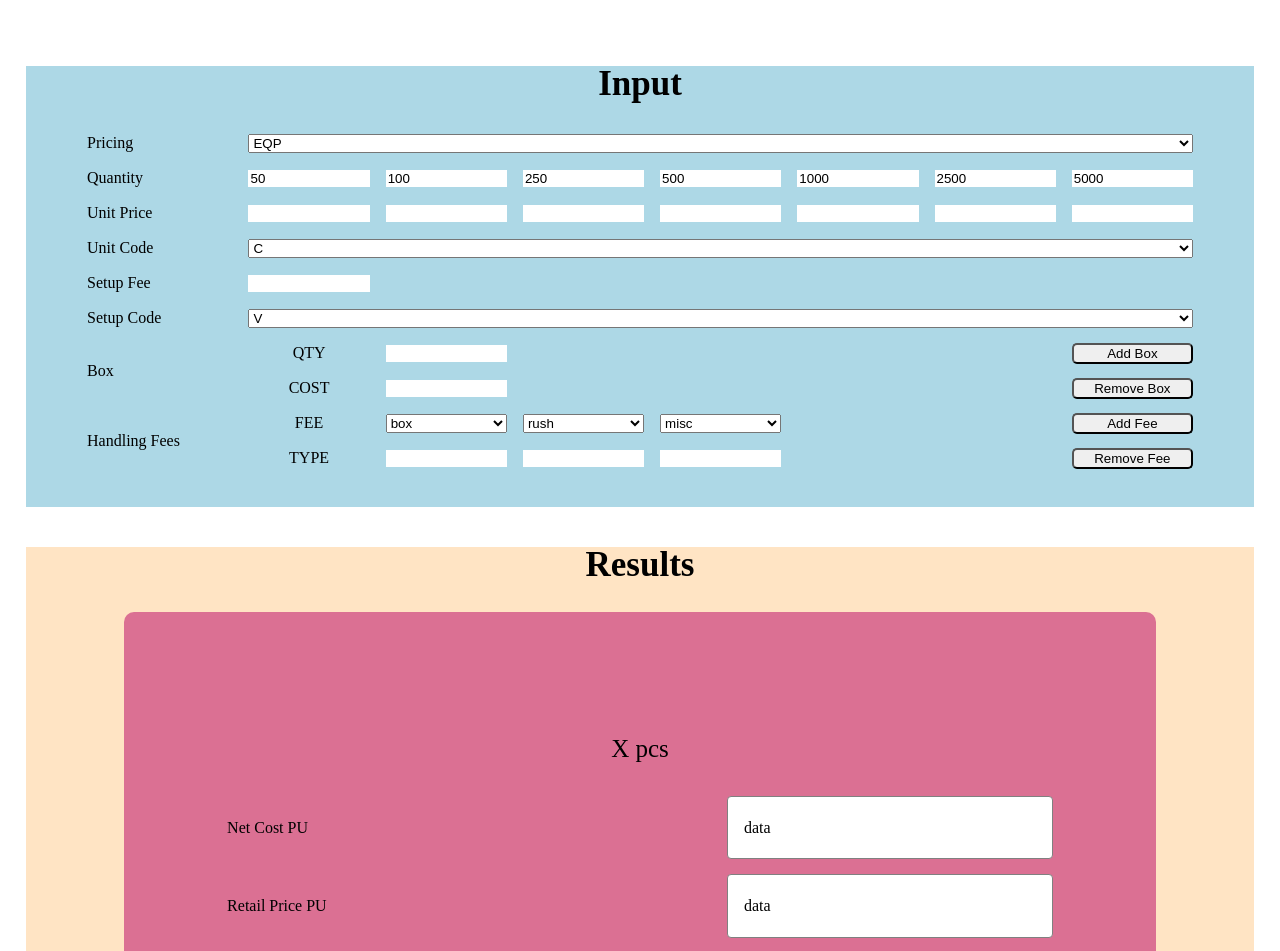
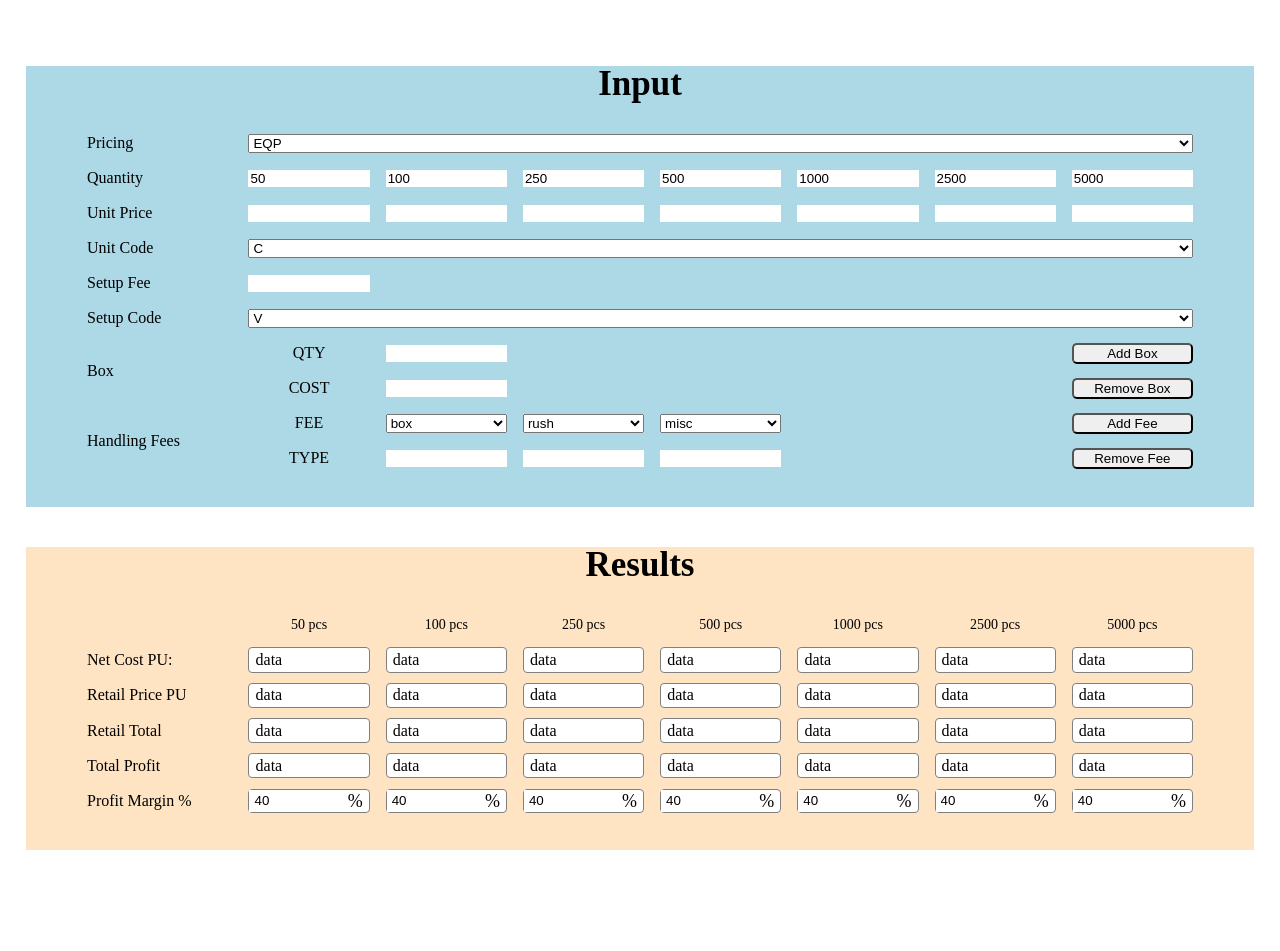
Before and after one commit to webdev-dave/bizzbuzz-custom-calculator, a React (Create React App) app: page / in a window 1280 px wide. Shown: the top 951 px of the page. After the commit the page ends 876 px from the top, so only its background shows below. Built offline with nearby package versions, Linux system fonts and the light colour scheme.

Commit message:
restructure results section

```diff
--- a/public/index.html
+++ b/public/index.html
@@ -13,7 +13,7 @@
 
     <link rel="manifest" href="%PUBLIC_URL%/manifest.json" />
 
-    <title>React App</title>
+    <title>BizzBuzz Calculator</title>
   </head>
   <body>
 
--- a/src/assets/helpers/helperArrays.js
+++ b/src/assets/helpers/helperArrays.js
@@ -19,3 +19,5 @@ export const codes = [
     "W",
     "Z",
   ];
+
+ export const columnsArr = ["", "", "", "", "", "", ""];
--- a/src/assets/styles/app.css
+++ b/src/assets/styles/app.css
@@ -57,10 +57,10 @@ body {
   padding: 0 5% 3% 5%;
 }
 
-#output-container {
+#results-container {
   background-color: bisque;
   grid-column: 3/4;
-  padding: 0 8% 3% 8%;
+  padding: 0 5% 3% 5%;
 }
 
 /* ---------------------------------------- input form grid ------------------------------------------------------- */
@@ -155,7 +155,7 @@ body {
   display: flex;
 }
 
-.qty-sets input[type="checkbox"] {
+/* .qty-sets input[type="checkbox"] {
   width: 13px;
   height: 13px;
   margin-right: 7.5px;
@@ -165,7 +165,7 @@ body {
   -webkit-transform: scale(1.6);
   -o-transform: scale(1.6);
   transform: scale(1.6);
-}
+} */
 
 /* ---------------------------------------------------------------------------------  Unit Price */
 
@@ -240,34 +240,82 @@ body {
 
 /* ------------------------------------- output--------------------- */
 
-#output-grid {
-  background-color: palevioletred;
+#results-grid {
   display: grid;
-  grid-template-columns: minmax(45px, 1.5fr) minmax(35px, 1fr);
-  grid-auto-rows: minmax(35px, auto);
-  grid-gap: 15px 10px;
-  justify-items: start;
-  padding: 10%;
-  border-radius: 10px;
+  grid-gap: 1rem 1.6rem;
+  grid-template-columns: minmax(30px, 1.2fr) repeat(7, minmax(40px, 1fr));
+  grid-auto-rows: minmax(25px, auto);
+  align-items: center;
+  justify-items: stretch;
+
 }
 
-#output-grid h3 {
-  grid-column: 1 / span 2;
-  place-self: center;
+h5.pcs-head {
+  font-size: 1.4rem;
+  justify-self: center;
 }
 
-.output-head {
+h6.result-head {
+  font-size: 1.6rem;
+  grid-column: 1 / span 1;
   align-self: center;
 }
 
-.output-data {
+
+
+.result-data {
   background-color: white;
   width: 100%;
-  padding: 7% 5%;
+  padding: 3% 5%;
   border: 1px solid gray;
   border-radius: 4px;
 }
 
-#output-grid input {
+
+/* ------------------------------------- Profit Margin --------------------- */
+
+
+.profit-margin {
+  padding: 0;
+  display: flex;
+  align-items: center;
+}
+
+/* get rid of default number step btns */
+.profit-margin input[type=number]::-webkit-inner-spin-button,
+input[type=number]::-webkit-outer-spin-button {
+	-webkit-appearance: none;
+}
+
+.profit-margin input:focus {
+
+
+}
+
+
+/* .profit-margin.selected {
+  border: 2px solid black;
+} */
+
+
+.profit-margin input {
   min-height: 98%;
+  width: 85%;
+  padding: 3% 0;
+  padding-left: 5px;
+
 }
+
+.profit-margin {
+  padding: 0;
+  display: flex;
+  align-items: center;
+}
+
+
+
+.profit-margin .percentage-symbol {
+  font-size: 1.8rem;
+  padding: 0 6px;
+
+}
--- a/src/components/input/HandlingType.js
+++ b/src/components/input/HandlingType.js
@@ -1,11 +1,12 @@
 import { useState } from "react";
 
-const HandlingType = ({defaultType}) => {
+const HandlingType = ({defaultType, id}) => {
   const types = ["box", "rush", "misc"];
   const [type, setType] = useState(types[defaultType]);
   return (
     <select
       className="handling-fees-selector"
+      id={id}
       value={type}
       onChange={(e) => setType(e.target.value)}
     >
--- a/src/components/input/Input.js
+++ b/src/components/input/Input.js
@@ -6,10 +6,11 @@ import SetupFee from "./SetupFee";
 import SetupCode from "./SetupCode";
 import HandlingType from "./HandlingType";
 import { useState } from "react";
+import { columnsArr } from "../../assets/helpers/helperArrays";
 
 const Input = () => {
   const quantities = [50, 100, 250, 500, 1000, 2500, 5000];
-  const columnsArr = ["", "", "", "", "", "", ""];
+
   const [boxAmount, setBoxAmount] = useState(1);
   const [handlingAmount, setHandlingAmount] = useState(3);
 
@@ -24,13 +25,13 @@ const Input = () => {
         {/* QTY */}
         <p className="qty input-head">Quantity</p>
         {quantities.map((qty, i) => {
-          return <Quantity qty={qty} id={`qty-${i}`} key={`qty-${i}`} />;
+          return <Quantity qty={qty} id={"qty-input"+(i+1)} key={"qty-input"+(i+1)} />;
         })}
 
         {/* unit price */}
         <p className="unit-price input-head">Unit Price</p>
         {columnsArr.map((col, i) => {
-          return <UnitPrice key={`unit-price-${i}`} />;
+          return <UnitPrice key={"unit-price" + (i+1)} id={"unit-price" + (i+1)} />;
         })}
 
         {/* Unit Code */}
@@ -51,13 +52,13 @@ const Input = () => {
         <p className="box-qty">QTY</p>
         {Array.from(Array(boxAmount)).map((box, i) => {
           return (
-            <input className="box-qty" type="number" key={"box-qty-" + i} />
+            <input className="box-qty" id={"box-qty-" + (i+1)} type="number" key={"box-qty-" + (i+1)} />
           );
         })}
         <p className="box-cost">COST</p>
         {Array.from(Array(boxAmount)).map((box, i) => {
           return (
-            <input className="box-cost" type="number" key={"box-cost-" + i} />
+            <input className="box-cost" id={"box-cost-" + (i+1)} type="number" key={"box-cost-" + (i+1)} />
           );
         })}
         <button
@@ -87,8 +88,8 @@ const Input = () => {
           return (
             <HandlingType
               defaultType={i}
-              id={"handling-type-" + i}
-              key={"handling-type-" + i}
+              id={"handling-type-" +(i+1)}
+              key={"handling-type-" + (i+1)}
             />
           );
         })}
@@ -97,8 +98,8 @@ const Input = () => {
             <input
               className="handling-fees-input"
               type="text"
-              id={"handling-fee-" + i}
-              key={"handling-fee-" + i}
+              id={"handling-fee-" + (i+1)}
+              key={"handling-fee-" + (i+1)}
             />
           );
         })}
--- a/src/components/input/UnitPrice.js
+++ b/src/components/input/UnitPrice.js
@@ -1,11 +1,11 @@
 import { useState } from "react";
 
-const UnitPrice = () => {
+const UnitPrice = ({id}) => {
   const [currentPrice, setCurrentPrice] = useState("");
   return (
-    <div className="unit-price">
+    <div className="unit-price" id={id}>
       <label htmlFor="unit-price-1"></label>
-      <input type="number" id="unit-price-1" className="qty-input" value={currentPrice} onChange={(e)=>setCurrentPrice(e.target.value)} />
+      <input type="number" id="unit-price-1" className="unit-price" value={currentPrice} onChange={(e)=>setCurrentPrice(e.target.value)} />
     </div>
   );
 };
--- /dev/null
+++ b/src/components/results/ProfitMargin.js
@@ -0,0 +1,30 @@
+import { useState } from "react";
+
+const ProfitMargin = ({ id }) => {
+  const [currentMargin, setCurrentMargin] = useState(40);
+  const [isSelected, setIsSelected] = useState(false);
+  const handleChange = (e) => {
+    const newMargin = e.target.value;
+    if (newMargin >= 0 && newMargin <= 100) {
+      setCurrentMargin(newMargin);
+    }
+  };
+  return (
+    <form
+      action=""
+      className={`result-data profit-margin ${isSelected ? "selected" : ""}`}
+      onClick={()=>{isSelected ? setIsSelected(false) : setIsSelected(true)}}
+    >
+      <label htmlFor="profit-margin"></label>
+      <input
+        id={id}
+        type="number"
+        value={currentMargin}
+        onChange={handleChange}
+      />
+      <p className="percentage-symbol">%</p>
+    </form>
+  );
+};
+
+export default ProfitMargin;
--- a/src/components/results/Result.js
+++ b/src/components/results/Result.js
@@ -1,38 +1,83 @@
-
+import { columnsArr } from "../../assets/helpers/helperArrays";
+import ProfitMargin from "./ProfitMargin";
 
 const Results = () => {
+  //the qtyInput array needs to be changed to auto update state based on qty-input
+  const qtyInput = [50,100,250,500,1000,2500,5000];
   return (
-        <div id="output-container">
+    <div id="results-container">
       <h2>Results</h2>
-        <div id="output-grid">
-          <h3>X pcs</h3>
-          <p className="output-head">Net Cost PU</p>
-          <div className="output-data">
+      <div id="results-grid">
+        {/* blank div is here in order to assist with the grid placement of "pcs-head" */}
+        <div id="blank-div"></div>
+        {
+          columnsArr.map((column, i) => {
+            return <h5 className="pcs-head" id={"pcs-head-"+(i+1)} key={"pcs-head-"+(i+1)}>{qtyInput[i]+ " pcs"}</h5>
+          })
+        }
+        <h6 className="result-head">Net Cost PU:</h6>
+
+        {columnsArr.map((column, i) => {
+          return (
+            <div
+              className="result-data net-cost-pu"
+              id={"net-cost-pu-" + (i + 1)}
+              key={"net-cost-pu-" + (i + 1)}
+            >
               <p>data</p>
             </div>
-          <p className="output-head">Retail Price  PU</p>
-          <div className="output-data">
+          );
+        })}
+
+        <h6 className="result-head">Retail Price PU</h6>
+        {columnsArr.map((column, i) => {
+          return (
+            <div
+              className="result-data retail-price-pu"
+              id={"retail-price-pu-" + (i + 1)}
+              key={"retail-price-pu-" + (i + 1)}
+            >
               <p>data</p>
             </div>
-          <p className="output-head">Retail Total</p>
-          <div className="output-data">
+          );
+        })}
+
+        <h6 className="result-head">Retail Total</h6>
+        {columnsArr.map((column, i) => {
+          return (
+            <div
+              className="result-data retail-total"
+              id={"retail-total-" + (i + 1)}
+              key={"retail-total-" + (i + 1)}
+            >
               <p>data</p>
             </div>
-          <p className="output-head">Total Profit</p>
-          <div className="output-data">
+          );
+        })}
+
+        <h6 className="result-head">Total Profit</h6>
+        {columnsArr.map((column, i) => {
+          return (
+            <div
+              className="result-data total-profit"
+              id={"total-profit-" + (i + 1)}
+              key={"total-profit-" + (i + 1)}
+            >
               <p>data</p>
             </div>
-          <p className="output-head">Profit Margin</p>
-          <form action="">
-            <label htmlFor="profit-margin"></label>
-            <input type="text" id="profit-margin"className="output-data" />
-          </form>
+          );
+        })}
+
+        <h6 className="result-head">Profit Margin %</h6>
+        {columnsArr.map((column, i) => {
+          return <ProfitMargin id={"profit-margin-" + (i + 1)} key={"profit-margin-" + (i + 1)} />;
+        })}
+
         {/* output-grid closer */}
       </div>
       {/* output-container closer */}
     </div>
-
-    )
-}
+  );
+};
 
 export default Results;
```
Also changed, not shown: 1 other file (tests, documents, lock files or other folders). Lines whose indentation alone changed are shown as unchanged.
